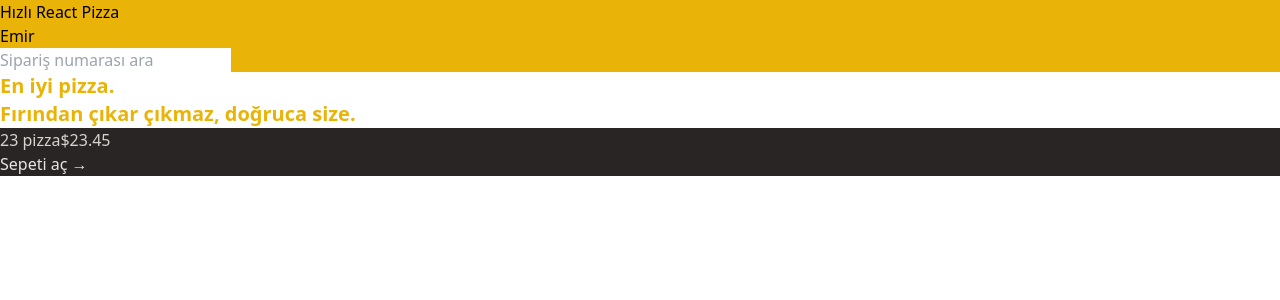
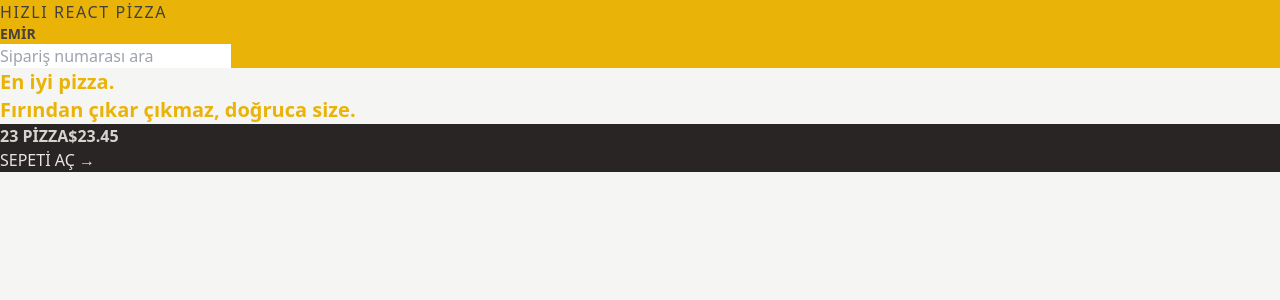
Before and after one commit to Emirkcgl/pizza-react, a React (Vite) app: page / in a window 1280 px wide. Shown: the top 300 px of the page. Built offline with nearby package versions, Linux system fonts and the light colour scheme.

Commit message:
Styling Text

```diff
--- a/index.html
+++ b/index.html
@@ -6,7 +6,7 @@
     <meta name="viewport" content="width=device-width, initial-scale=1.0" />
     <title>Hızlı React Pizza</title>
   </head>
-  <body>
+  <body class="bg-stone-100 text-stone-700">
     <div id="root"></div>
     <script type="module" src="/src/main.jsx"></script>
   </body>
--- a/src/UI/Header.jsx
+++ b/src/UI/Header.jsx
@@ -1,10 +1,13 @@
 import { Link } from "react-router-dom";
 import SearchOrder from "../features/order/SearchOrder";
+import Username from "../features/user/Username";
 function Header() {
   return (
-    <header className="bg-yellow-500">
-      <Link to="/">Hızlı React Pizza</Link>
-      <p>Emir</p>
+    <header className="bg-yellow-500 uppercase">
+      <Link to="/" className="tracking-widest">
+        Hızlı React Pizza
+      </Link>
+      <Username />
       <SearchOrder />
     </header>
   );
--- a/src/UI/Home.jsx
+++ b/src/UI/Home.jsx
@@ -1,7 +1,7 @@
 function Home() {
   return (
     <div>
-      <h1 className="text-xl font-semibold text-stone-700 text-yellow-500">
+      <h1 className="text-xl font-semibold text-yellow-500">
         En iyi pizza.
         <br />
         <span className="text-yellow-500">Fırından çıkar çıkmaz, doğruca size.</span>
--- a/src/features/cart/CartOverview.jsx
+++ b/src/features/cart/CartOverview.jsx
@@ -2,8 +2,8 @@
 
 function CartOverview() {
   return (
-    <div className="bg-stone-800 text-stone-200">
-      <p className="text-stone-300">
+    <div className="bg-stone-800 uppercase text-stone-200">
+      <p className="font-semibold text-stone-300">
         <span>23 pizza</span>
         <span>$23.45</span>
       </p>
--- /dev/null
+++ b/src/features/user/Username.jsx
@@ -0,0 +1,5 @@
+import React from "react";
+
+export default function Username() {
+  return <div className="text-sm font-semibold">Emir</div>;
+}
```
